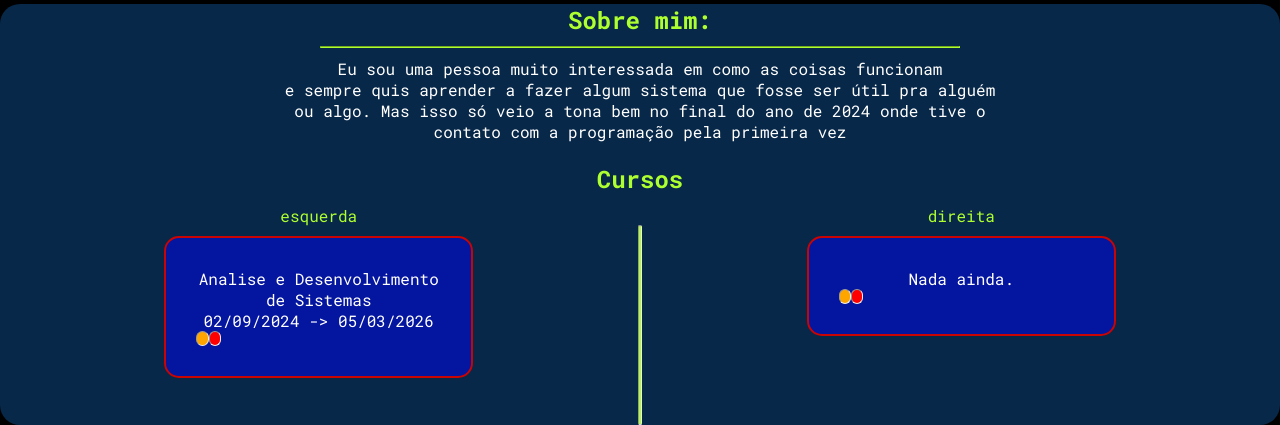
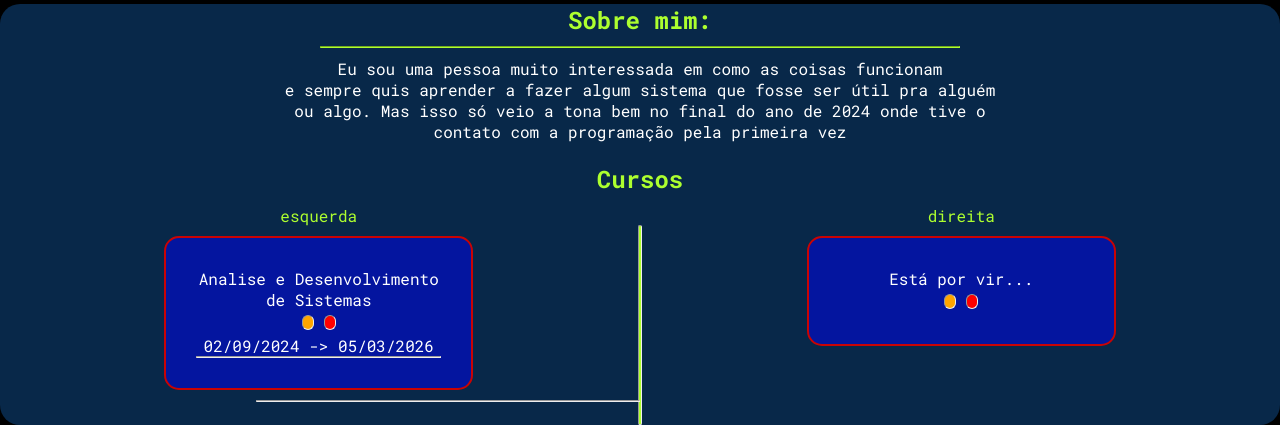
Before and after one commit to Kayky-Eduardo/Estudo-PHP, a PHP site: page / in a window 1280 px wide; the page is wider, and only the part inside the window is pictured. Shown: the part 869-1294 px from the top of that part. Run offline with PHP 8.4, Linux system fonts and the light colour scheme.

Commit message:
commit_conexão_caixa

```diff
--- a/treino_html/portfólio/estilizacao.css
+++ b/treino_html/portfólio/estilizacao.css
@@ -165,16 +165,13 @@ section.p_parte {
     max-width: 50%;
 }
 
-.curso1 {
-    position: relative;
-    text-align: center;
+.dois_pontos {
+    display: flex;
+    justify-content: center;
 }
 
-.dois_pontos {
-    display: flex;
-    justify-content: left;
-}
 .hr1 {
+    margin: 5px;
     width: 5%;
     height: 15px;
     background-color: orange;
@@ -182,6 +179,7 @@ section.p_parte {
 }
 
 .hr2 {
+    margin: 5px;
     width: 5%;
     height: 15px;
     background-color: red;
@@ -195,3 +193,11 @@ section.p_parte {
     background-color: greenyellow;
     border-radius: 10px;
 }
+
+.conector {
+    position: absolute;
+    display: flex;
+    justify-content: right;
+    left: 20%;
+    width: 30%;
+}
--- a/treino_html/portfólio/index.html
+++ b/treino_html/portfólio/index.html
@@ -78,18 +78,20 @@
                         esquerda
                         <div class="curso1">
                             <p class="p1">Analise e Desenvolvimento de Sistemas</p>
-                            <p class="p2">02/09/2024 -> 05/03/2026</p>
                             <div class="dois_pontos">
                                 <hr class="hr1">
                                 <hr class="hr2">
                             </div>
+                            <p class="p2">02/09/2024 -> 05/03/2026</p>
+                            <hr>
                         </div>
+                        <hr class="conector">
                     </div>
                     <hr class="vertical">
                     <div class="direita">
                         direita
                         <div class="curso2">
-                            <p>Nada ainda.</p>
+                            <p>Está por vir...</p>
                             <div class="dois_pontos">
                                 <hr class="hr1">
                                 <hr class="hr2">
```
